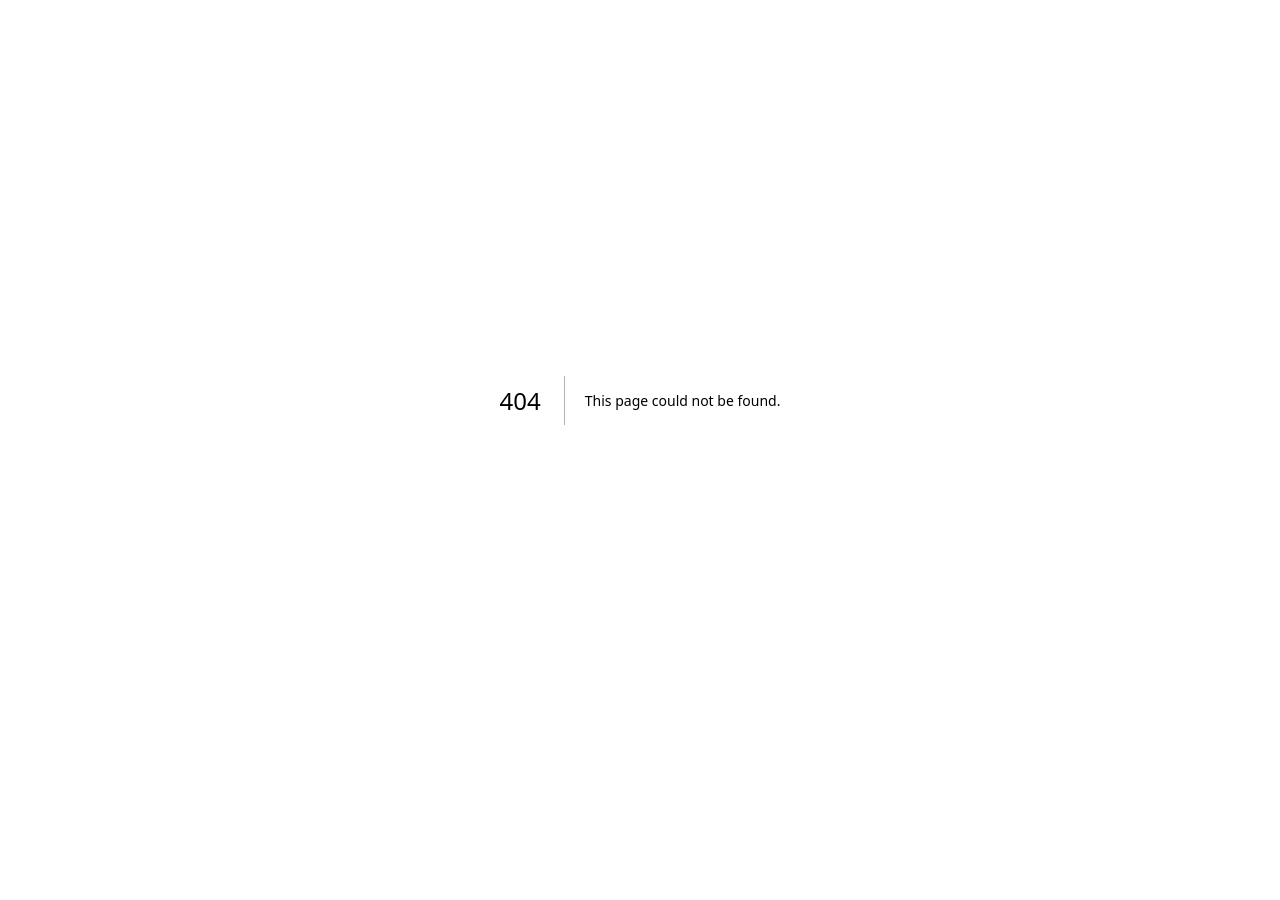
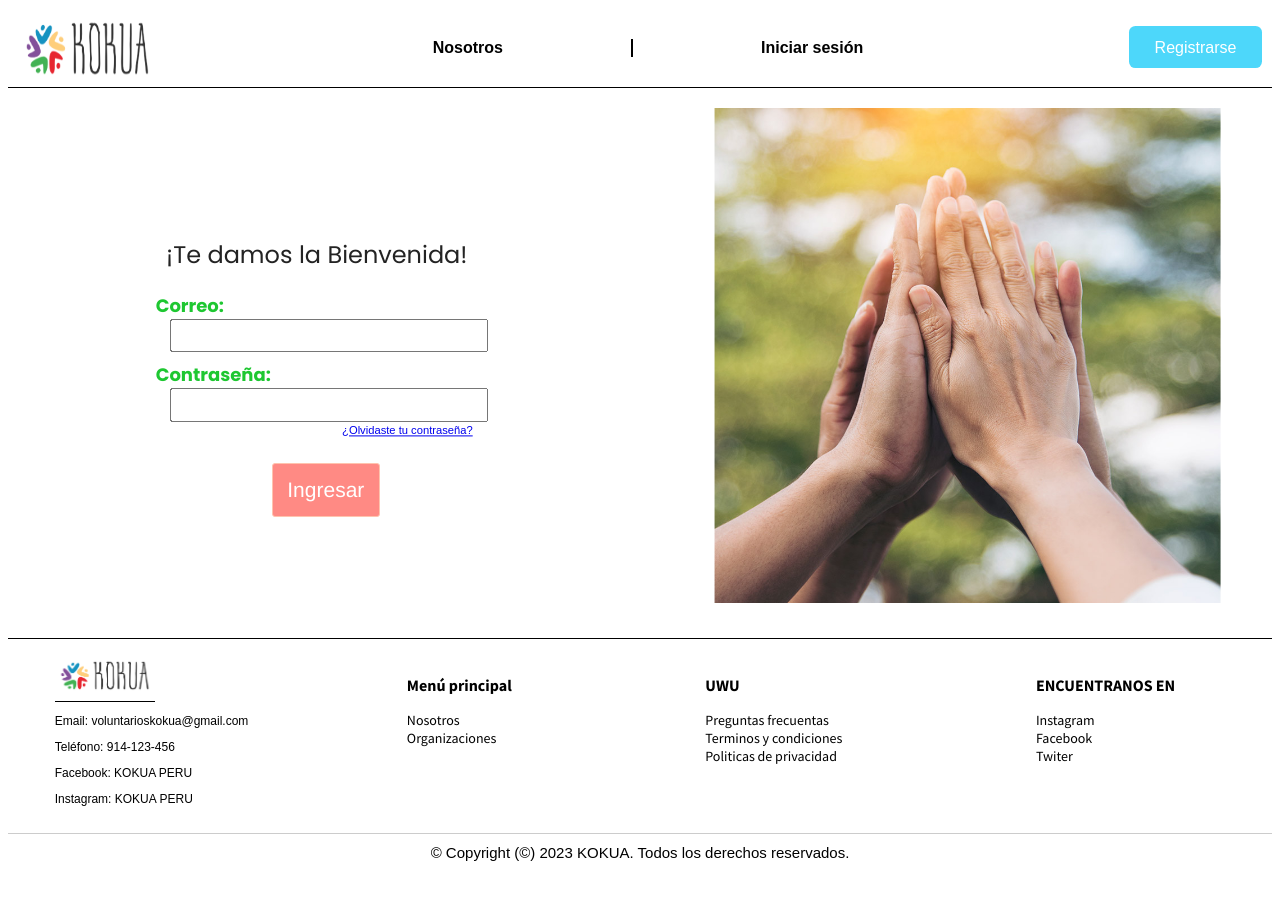
Before and after one commit to valeria0104/FRONT_KOKUA, a Next.js app: page /IniciarSesion in a window 1280 px wide. Before the commit this address had no page. Shown: the top 900 px of the page. Before the commit the page ends 800 px from the top, so only its background shows below. Built offline with nearby package versions, Linux system fonts and the light colour scheme.

Commit message:
puesbien

```diff
--- /dev/null
+++ b/src/pages/IniciarSesion.js
@@ -0,0 +1,36 @@
+import Link from "next/link";
+import Head from "next/head";
+import Layout from './componentes/Layout.js';
+import React, { useState, useEffect } from 'react';
+function App() {
+    return (
+        <>
+         <Layout>
+            <div className="Contenedor">
+            <section className="formInicioSesion">
+                <h1>¡Te damos la Bienvenida!</h1>
+            <form id= "formulario1" action="#" method="get">
+            <label className= "email" htmlFor="email">Correo:</label><br />
+            <input className="input-box" type="email" id="e1" name="email" required></input><br />
+            <label className= "password" htmlFor="password">Contraseña:</label><br />
+            <input className="input-box" type="password" id="c1" name="password" required></input><br />
+
+            <div className="form-links">
+  <Link className="OlvidoContrasena" href="/RecuperarConstraseña">¿Olvidaste tu contraseña?</Link>
+</div>
+<input type="submit" value="Ingresar" className="login-button" />
+</form>
+            </section>
+            <section className="ImagenInicioSesion">
+            <img src="/InicioSesion/Manos.png" alt="Manos"/>
+            </section>
+
+            </div>
+         </Layout >
+        </>
+
+    )
+
+}
+
+export default App;
--- a/src/pages/_app.js
+++ b/src/pages/_app.js
@@ -3,6 +3,7 @@ import './styles/header.css'
 import './styles/layout.css'
 import './styles/registrar.css'
 import './styles/PaginaPrincipal.css'
+import './styles/IniciarSesion.css'
 import { AppProps } from 'next/app'
 
 export default function MyApp({Component, pageProps }){
--- a/src/pages/componentes/Layout.js
+++ b/src/pages/componentes/Layout.js
@@ -24,7 +24,7 @@ export default function Layout({ children }) {
                         <Link href="/IniciarSesion">Iniciar sesión</Link>
                     </div>
                     <li className="registrar-button" onClick={toggleDropdown}>
-                        <span> Registrarse</span>
+                        <span className="span1"> Registrarse</span>
                         {showDropdown && (
                             <ul className="dropdown">
                                 <li> <Link href="/RegistrarVoluntario">Voluntario</Link></li>
--- a/src/pages/index.js
+++ b/src/pages/index.js
@@ -3,9 +3,8 @@ import Head from "next/head";
 import Layout from './componentes/Layout.js';
 import { cambiarImagen } from './componentes/funciones.js';
 import { mostrarTestimonios } from './componentes/funciones.js';
-import React, { useState, useEffect } from 'react';
+import React, { useState} from 'react';
 import testimonios from './json/testimonios.json';
-import { useRouter } from "next/router";
 function App() {
   const [currentTestimonioIndex, setCurrentTestimonioIndex] = useState(0);
 
--- /dev/null
+++ b/src/pages/styles/IniciarSesion.css
@@ -0,0 +1,112 @@
+.formInicioSesion h1 {
+    width: 50%;
+    color: #232323;
+    font-family: "Poppins";
+    font-weight: 10;
+    font-size: 24px;
+    text-align: left;
+
+  }
+  .formInicioSesion{
+    flex: 1;
+    display: flex;
+  flex-direction: column; /* Asegura que los elementos se apilen verticalmente */
+  justify-content: center;
+  align-items: center;
+
+  }
+  .Contenedor {
+    display: flex; /* Establece el contenedor como flexbox */
+    width: 100%; /* Ocupa todo el ancho disponible */
+
+  }
+
+
+.ImagenInicioSesion {
+  flex: 1; /* Hace que ambas secciones ocupen el mismo espacio */
+}
+.ImagenInicioSesion img {
+    max-width: 100%; /* Asegura que la imagen no se desborde del contenedor */
+    max-height: 100%;
+    padding:  20px;
+    width: 80%;
+    transform: translateX(10%);
+    height: 90%;
+
+
+  }
+  .email, .password{
+    width: auto;
+    height: 25px;
+    color: #1EC731;
+    font-family: "Poppins";
+    font-weight: bold;
+    font-size: 18px;
+    margin-left: -43%; /* Ajusta el margen izquierdo para mover los elementos más a la izquierda */
+
+
+  }
+
+  .formInicioSesion .input-box {
+    margin-bottom: 5%;
+    padding: 2% 2% 6% 2%;
+    transform: translate(-20%);
+
+
+  }
+  /* Media query para pantallas pequeñas */
+@media (max-width: 768px) {
+    #formulario1 .input-box {
+      width: 150%; /* Ajustar el ancho al 100% en pantallas pequeñas */
+    }
+  }
+
+  /* Media query para pantallas más grandes */
+  @media (min-width: 769px) {
+    #formulario1 .input-box {
+      width: 170%; /* Mantener el ancho al 200% en pantallas más grandes */
+    }
+  }
+
+  .formInicioSesion .form-links {
+transform: translate(60%,-55%);
+font-size: 70%;
+  }
+  .login-button{
+    width: 60%;
+    height: 25%;
+    padding: 0px 5px 0px 5px;
+    background: #FF8A84;
+    color: #FFFFFF;
+    border-color: #FFC3AE;
+    border-width: 1px;
+    border-style: solid;
+    border-radius: 3px 3px 3px 3px;
+    font-family: "Helvetica";
+    font-size: 21px;
+    transform: translateX(35%);
+    text-align: center;
+    margin-top: 20px; /* Espacio adicional arriba del botón */
+  margin-bottom: 20px; /* Espacio adicional abajo del botón */
+  }
+  @media (max-width: 768px) {
+    .formInicioSesion h1 {
+      width: 100%;
+    }
+
+    .email, .password {
+      font-size: 16px;
+    }
+
+    .formInicioSesion .form-links {
+      font-size: 60%;
+    }
+
+    .login-button {
+      width: 80%;
+      height: 10%;
+      font-size: 18px;
+      margin-top: 10px;
+      margin-bottom: 10px;
+    }
+  }
--- a/src/pages/styles/layout.css
+++ b/src/pages/styles/layout.css
@@ -156,7 +156,7 @@ footer {
 li{
     list-style: none;
 }
-span{
+.span1{
     background-color: #4DD7FA;
     color: #fff;
     border: none;
@@ -165,3 +165,7 @@ span{
     cursor: pointer;
     text-decoration: none;
 }
+
+.registrar-button .dropdown {
+    z-index: 1; /* Asegura que el menú desplegable de registrarse esté por encima de la imagen */
+  }
```
Also changed, not shown: public/InicioSesion/Manos.png (added).
